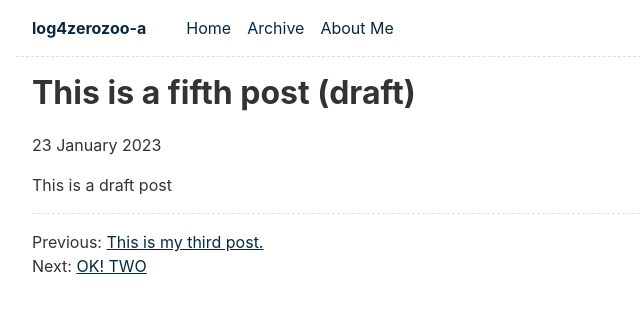
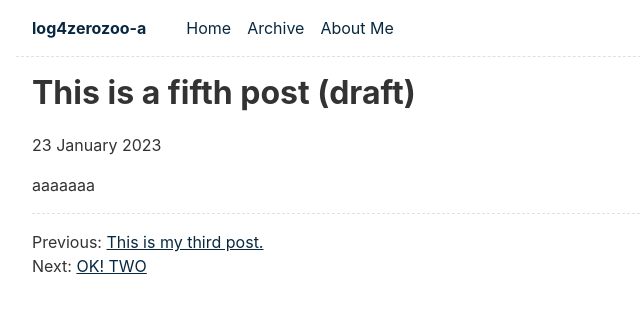
Before and after one commit to zerozoo-a/SSG, an Eleventy site: page content/blog/fifthpost.md in a window 1280 px wide. Shown: the full height of the page, 304-944 px from the left. Built offline with nearby package versions, Linux system fonts and the light colour scheme; Eleventy itself is replaced by a stand-in of ours; files that its build step writes are made by us from their sources.

Commit message:
npm update

```diff
--- a/content/blog/fifthpost.md
+++ b/content/blog/fifthpost.md
@@ -3,4 +3,5 @@
 date: 2023-01-23
 draft: true
 ---
-This is a draft post
+
+aaaaaaa
```
